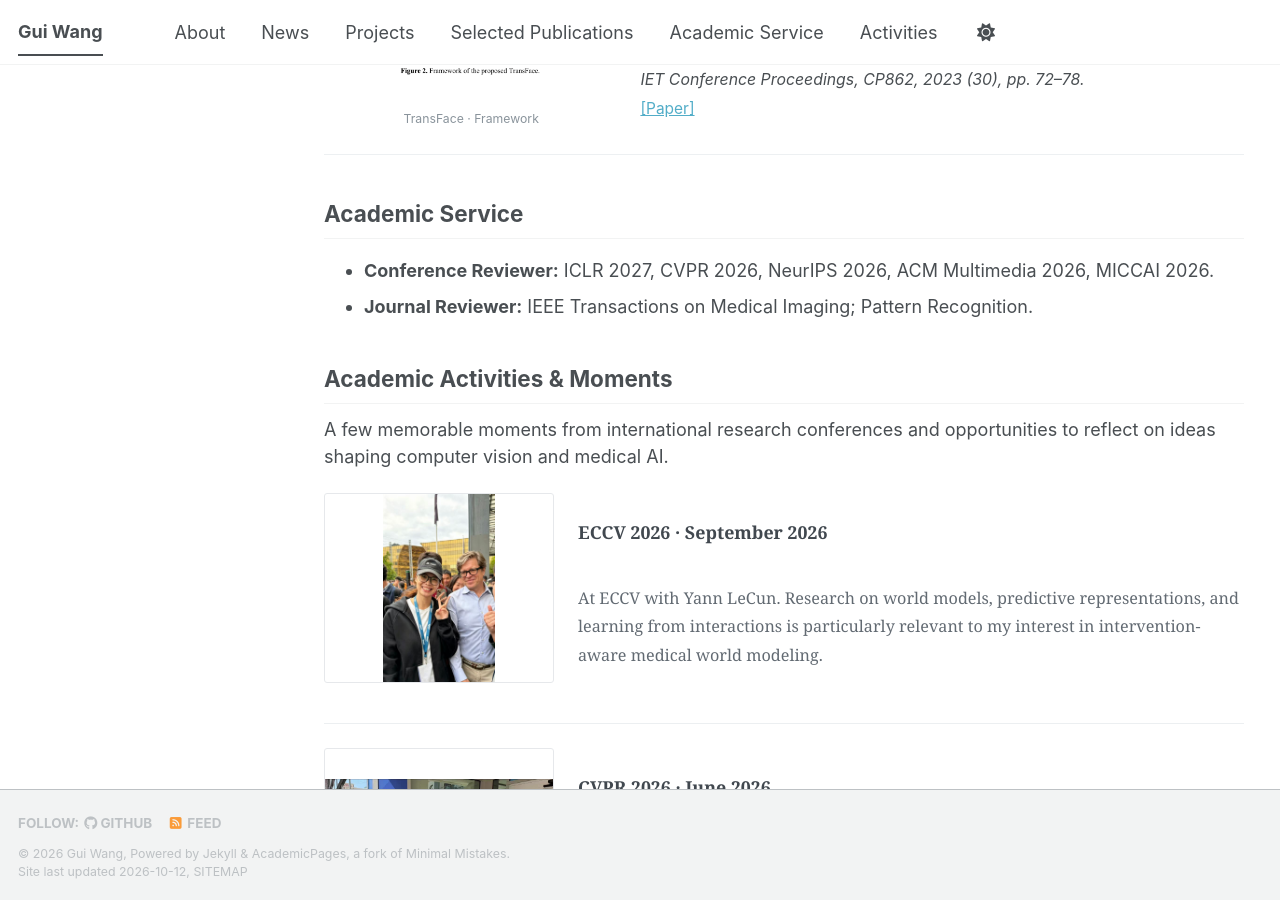
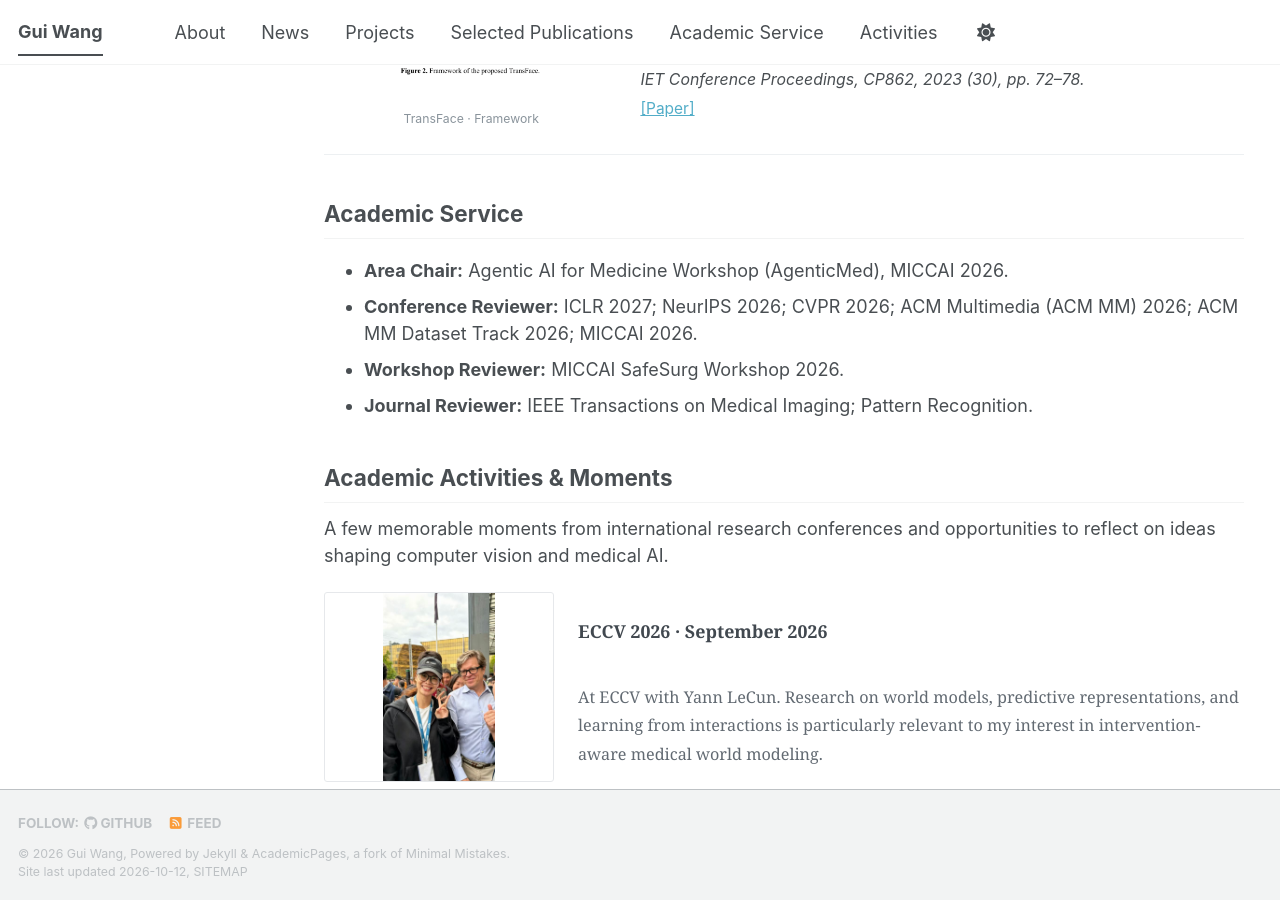
Before and after one commit to Erin668/Erin668.github.io, a Jekyll site: the page built from _pages/about.md, in a window 1280 px wide and 900 px high, scrolled down 3629 px. Built offline with Jekyll 4.4.1, drawn with Linux system fonts in a browser that asks for light colours; a style sheet for code colours, icons or effects is not loaded.

Commit message:
Update Academic Service with Area Chair and workshop reviewer roles

```diff
--- a/_pages/about.md
+++ b/_pages/about.md
@@ -91,7 +91,9 @@ You can also find my articles on [Google Scholar](https://scholar.google.com/cit
 
 ## Academic Service
 
-- **Conference Reviewer:** ICLR 2027, CVPR 2026, NeurIPS 2026, ACM Multimedia 2026, MICCAI 2026.
+- **Area Chair:** Agentic AI for Medicine Workshop (AgenticMed), MICCAI 2026.
+- **Conference Reviewer:** ICLR 2027; NeurIPS 2026; CVPR 2026; ACM Multimedia (ACM MM) 2026; ACM MM Dataset Track 2026; MICCAI 2026.
+- **Workshop Reviewer:** MICCAI SafeSurg Workshop 2026.
 - **Journal Reviewer:** IEEE Transactions on Medical Imaging; Pattern Recognition.
 
 <style>
```
